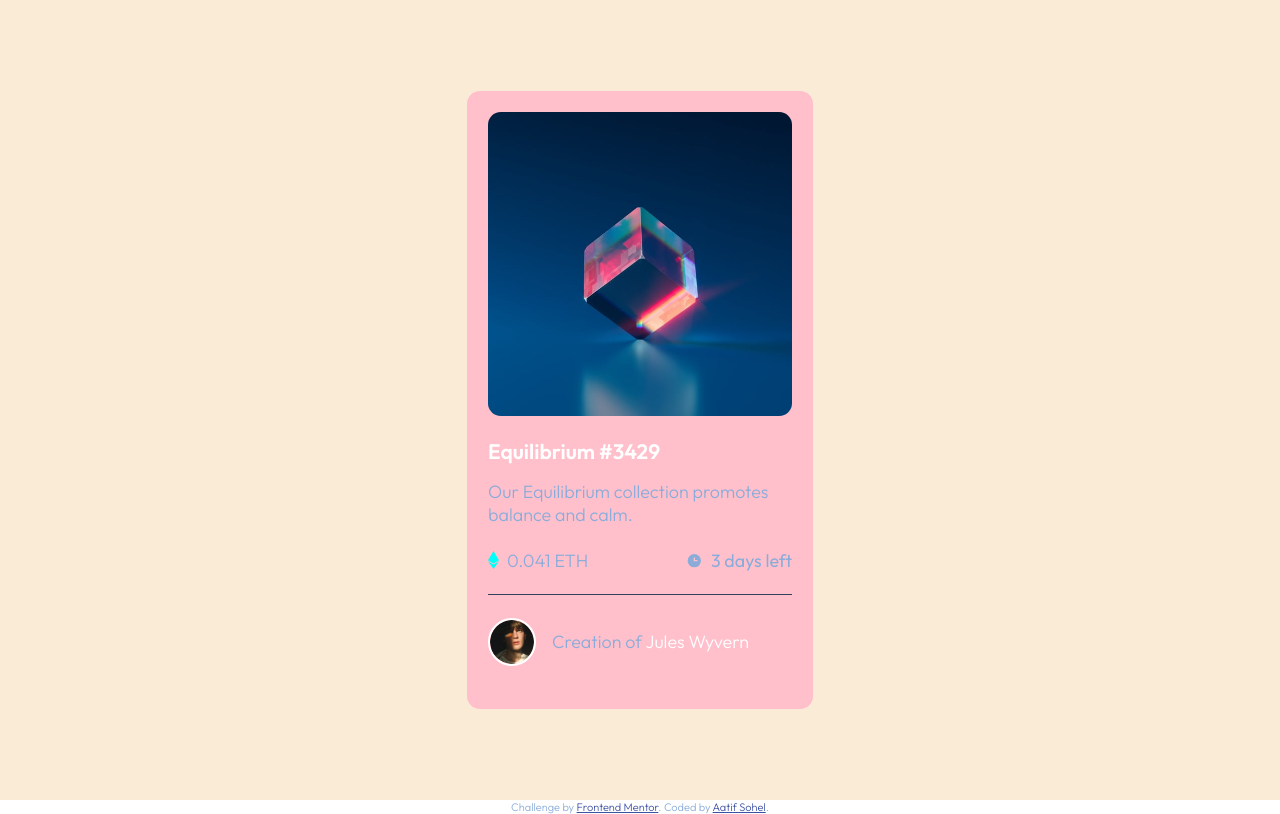
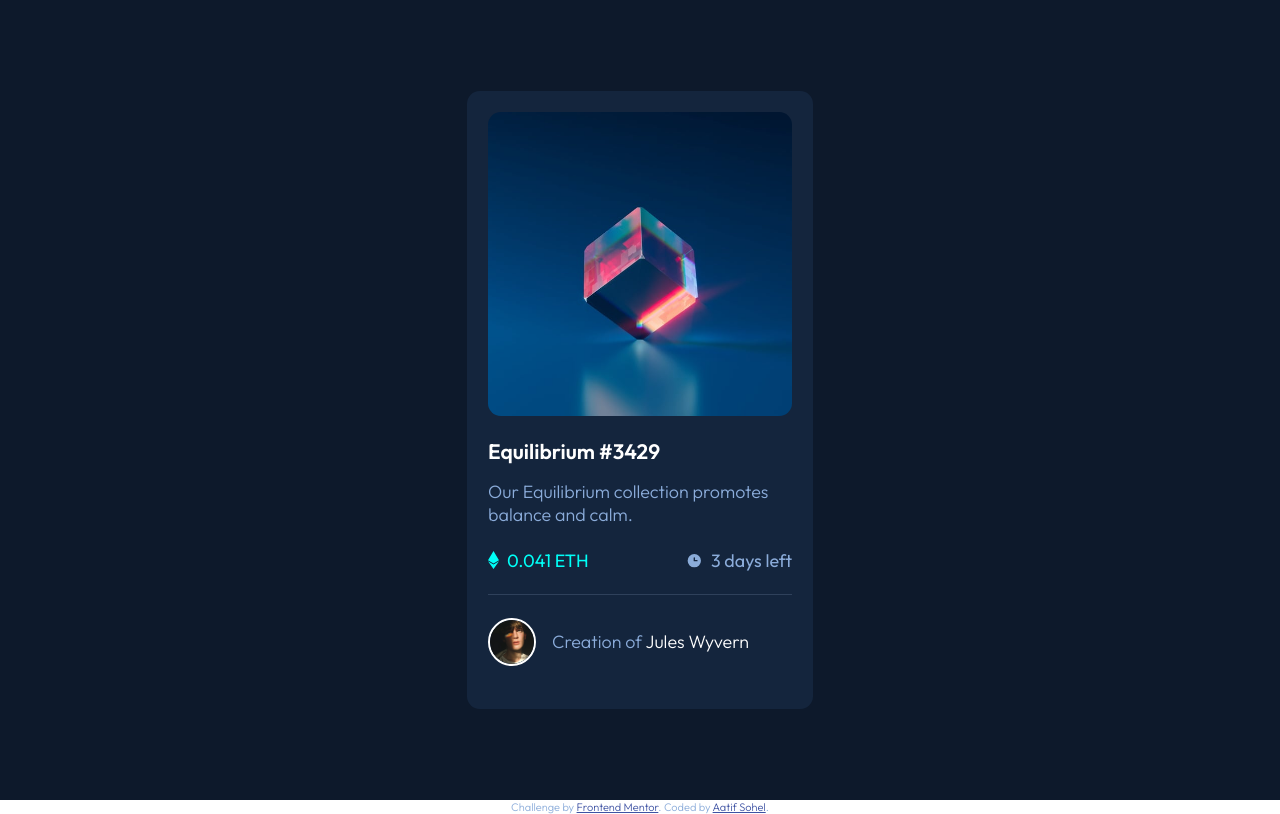
Before and after one commit to aatifsohel/nft-card, a plain HTML site: page index.html in a window 1280 px wide. Drawn offline with Linux system fonts and the light colour scheme.

Commit message:
give color and bg

```diff
--- a/index.html
+++ b/index.html
@@ -46,7 +46,7 @@
         <section class="section-details">
           <div class="eth-value">
             <img src="images/icon-ethereum.svg" alt="Etherium Icon" />
-            <span>0.041 ETH</span>
+            <span class="eth-amt">0.041 ETH</span>
           </div>
           <div class="time-left">
             <img src="images/icon-clock.svg" alt="Clock Icon" />
--- a/styles.css
+++ b/styles.css
@@ -13,14 +13,14 @@ body {
 
 .container {
   min-height: 100vh;
-  background-color: antiquewhite;
+  background-color: hsl(217, 54%, 11%);
   display: grid;
   place-content: center;
 }
 
 .card {
   max-width: 22rem;
-  background-color: pink;
+  background-color: hsl(216, 50%, 16%);
   border-radius: 0.8rem;
   padding: 1.3rem;
 }
@@ -93,19 +93,19 @@ body {
   border-bottom: 1px solid hsl(215, 32%, 27%);
 }
 
-.eth-value, .time-left {
+.eth-value,
+.time-left {
   display: flex;
   gap: 0.5rem;
   align-items: center;
 }
-}
 
 .eth-value span {
   color: hsl(178, 100%, 50%);
-  font-weight: 400;
 }
 
-.time-left span {
+.time-left span,
+.eth-value span {
   font-weight: 400;
 }
 
```
Also changed, not shown: 3 other files.
